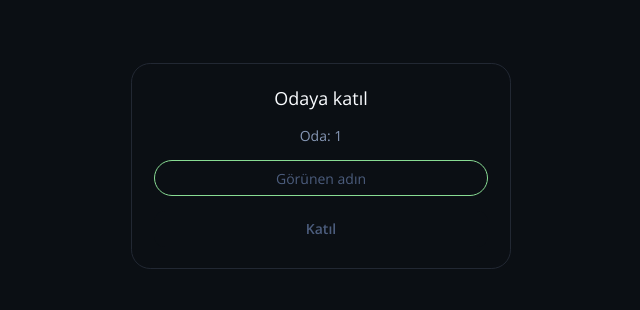
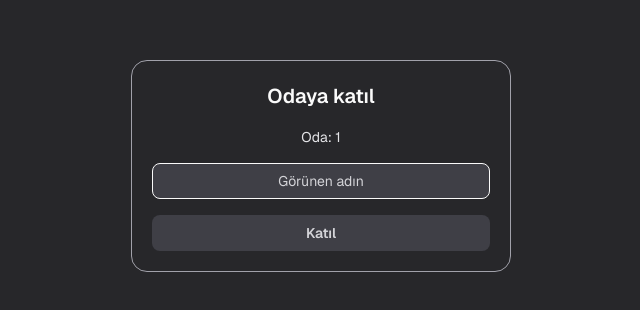
Before and after one commit to mfakyol/meet, a React (Vite) app in the folder client/: page /room/1 in a window 1280 px wide. Shown: the part 234-544 px from the top of the page, without its empty margins (319-959 px from the left). Built offline with nearby package versions, Linux system fonts and the light colour scheme.

Commit message:
feat(client): apply basic shadcn theme (zinc primary, Geist)

```diff
--- a/client/index.html
+++ b/client/index.html
@@ -7,7 +7,7 @@
     <link rel="preconnect" href="https://fonts.googleapis.com" />
     <link rel="preconnect" href="https://fonts.gstatic.com" crossorigin />
     <link
-      href="https://fonts.googleapis.com/css2?family=Open+Sans:wght@400;500;600;700&family=Roboto+Mono&display=swap"
+      href="https://fonts.googleapis.com/css2?family=Geist:wght@300;400;500;600;700&family=Geist+Mono&display=swap"
       rel="stylesheet"
     />
   </head>
--- a/client/src/components/room/VideoTile.tsx
+++ b/client/src/components/room/VideoTile.tsx
@@ -52,7 +52,7 @@ export function VideoTile({
 
         {videoOff && (
           <div className={classes.placeholder}>
-            <Avatar size={80} radius="xl" color="Remoraid" variant="light">
+            <Avatar size={80} radius="xl" variant="light">
               {initials(name)}
             </Avatar>
           </div>
--- a/client/src/theme.ts
+++ b/client/src/theme.ts
@@ -1,253 +1,89 @@
-import type { MantineThemeOverride } from "@mantine/core";
+import { createTheme, rem, type MantineColorsTuple } from "@mantine/core";
 
-// App-wide Mantine theme (dark, near-black palette with a custom "Remoraid"
-// green primary). Fonts (Open Sans, Roboto Mono) are loaded in index.html.
-export const theme: MantineThemeOverride = {
+// Basic shadcn-flavored theme: palette + typography + spacing/radius. (The full
+// shadcn build ships a CSS-variables resolver + per-component overrides — we
+// intentionally keep just the core theme here.)
+
+const zinc: MantineColorsTuple = ["#fafafa","#f4f4f5","#e4e4e7","#d4d4d8","#a1a1aa","#52525b","#3f3f46","#27272a","#18181b","#09090b","#71717A"];
+const slate: MantineColorsTuple = ["#f8fafc","#f1f5f9","#e2e8f0","#cbd5e1","#94a3b8","#475569","#334155","#1e293b","#0f172a","#020817","#64748B"];
+const gray: MantineColorsTuple = ["#f9fafb","#f3f4f6","#e5e7eb","#d1d5db","#9ca3af","#4b5563","#374151","#1f2937","#111827","#030712","#6B7280"];
+const neutral: MantineColorsTuple = ["#fafafa","#f5f5f5","#e5e5e5","#d4d4d4","#a3a3a3","#525252","#404040","#262626","#171717","#0a0a0a","#737373"];
+const stone: MantineColorsTuple = ["#fafaf9","#f5f5f4","#e7e5e4","#d6d3d1","#a8a29e","#57534e","#44403c","#292524","#1c1917","#0c0a09","#78716C"];
+const red: MantineColorsTuple = ["#FEF2F2","#FEE2E2","#FECACA","#FCA5A5","#F87171","#DC2626","#B91C1C","#991B1B","#7F1D1D","#450A0A","#EF4444"];
+const rose: MantineColorsTuple = ["#fff1f2","#ffe4e6","#fecdd3","#fda4af","#fb7185","#e11d48","#be123c","#9f1239","#881337","#4c0519","#F43F5E"];
+const orange: MantineColorsTuple = ["#fff7ed","#ffedd5","#fed7aa","#fdba74","#fb923c","#f97316","#ea580c","#9a3412","#7c2d12","#431407","#F97316"];
+const amber: MantineColorsTuple = ["#FFFBEB","#FEF3C7","#FDE68A","#FCD34D","#FBBF24","#f59e0b","#D97706","#92400E","#78350F","#451A03","#F59E0B"];
+const yellow: MantineColorsTuple = ["#fefce8","#fef9c3","#fef08a","#fde047","#facc15","#ca8a04","#a16207","#854d0e","#713f12","#3f2c06","#F59E0B"];
+const lime: MantineColorsTuple = ["#f7fee7","#ecfccb","#d9f99d","#bef264","#a3e635","#4d7c0f","#3f6212","#365314","#1a2e05","#0f1903","#84CC16"];
+const green: MantineColorsTuple = ["#F0FDF4","#DCFCE7","#BBF7D0","#86EFAC","#4ADE80","#22c55e","#16A34A","#166534","#14532D","#052E16","#10B981"];
+const emerald: MantineColorsTuple = ["#ecfdf5","#d1fae5","#a7f3d0","#6ee7b7","#34d399","#059669","#047857","#065f46","#064e3b","#022c22","#10B981"];
+const teal: MantineColorsTuple = ["#f0fdfa","#ccfbf1","#99f6e4","#5eead4","#2dd4bf","#0d9488","#0f766e","#115e59","#134e4a","#042f2e","#14B8A6"];
+const cyan: MantineColorsTuple = ["#ecfeff","#cffafe","#a5f3fc","#67e8f9","#22d3ee","#0891b2","#0e7490","#155e75","#164e63","#083344","#06B6D4"];
+const sky: MantineColorsTuple = ["#f0f9ff","#e0f2fe","#bae6fd","#7dd3fc","#38bdf8","#0284c7","#0369a1","#075985","#0c4a6e","#082f49","#0EA5E9"];
+const blue: MantineColorsTuple = ["#eff6ff","#dbeafe","#bfdbfe","#93c5fd","#60a5fa","#3b82f6","#2563eb","#1e40af","#1e3a8a","#172554","#3B82F6"];
+const indigo: MantineColorsTuple = ["#eef2ff","#e0e7ff","#c7d2fe","#a5b4fc","#818cf8","#4f46e5","#4338ca","#3730a3","#312e81","#1e1b4b","#6366F1"];
+const violet: MantineColorsTuple = ["#f5f3ff","#ede9fe","#ddd6fe","#c4b5fd","#a78bfa","#7c3aed","#6d28d9","#5b21b6","#4c1d95","#1e1b4b","#8B5CF6"];
+const purple: MantineColorsTuple = ["#faf5ff","#f3e8ff","#e9d5ff","#d8b4fe","#c084fc","#9333ea","#7e22ce","#6b21a8","#581c87","#2e1065","#A855F7"];
+const fuchsia: MantineColorsTuple = ["#fdf4ff","#fae8ff","#f5d0fe","#f0abfc","#e879f9","#c026d3","#a21caf","#86198f","#701a75","#4a044e","#D946EF"];
+const pink: MantineColorsTuple = ["#fdf2f8","#fce7f3","#fbcfe8","#f9a8d4","#f472b6","#db2777","#be185d","#9d174d","#831843","#500724","#EC4899"];
+
+export const theme = createTheme({
   colors: {
-    dark: [
-      "#fafcff",
-      "#cad5e8",
-      "#8697b5",
-      "#4c5d7d",
-      "#222833",
-      "#222938",
-      "#0b0f14",
-      "#0b0f14",
-      "#030405",
-      "#000000",
-    ],
-    gray: [
-      "#e3e7f1",
-      "#d8ddeb",
-      "#ced4e5",
-      "#c3cadf",
-      "#b8c1d9",
-      "#b8c1d9",
-      "#7b8cb8",
-      "#4b5c8b",
-      "#2a334d",
-      "#090b10",
-    ],
-    blue: [
-      "#ddf4ff",
-      "#b6e3ff",
-      "#80ccff",
-      "#54aeff",
-      "#218bff",
-      "#0969da",
-      "#0550ae",
-      "#033d8b",
-      "#0a3069",
-      "#002155",
-    ],
-    green: [
-      "#dafbe1",
-      "#aceebb",
-      "#6fdd8b",
-      "#4ac26b",
-      "#2da44e",
-      "#1a7f37",
-      "#116329",
-      "#044f1e",
-      "#003d16",
-      "#002d11",
-    ],
-    yellow: [
-      "#fff8c5",
-      "#fae17d",
-      "#eac54f",
-      "#d4a72c",
-      "#bf8700",
-      "#9a6700",
-      "#7d4e00",
-      "#633c01",
-      "#4d2d00",
-      "#3b2300",
-    ],
-    orange: [
-      "#fff1e5",
-      "#ffd8b5",
-      "#ffb77c",
-      "#fb8f44",
-      "#e16f24",
-      "#bc4c00",
-      "#953800",
-      "#762c00",
-      "#5c2200",
-      "#471700",
-    ],
-    red: [
-      "#fff5f5",
-      "#ffe3e3",
-      "#ffc9c9",
-      "#ffa8a8",
-      "#ff8787",
-      "#ff6b6b",
-      "#fa5252",
-      "#f03e3e",
-      "#e03131",
-      "#c92a2a",
-    ],
-    pink: [
-      "#fff0f6",
-      "#ffdeeb",
-      "#fcc2d7",
-      "#faa2c1",
-      "#f783ac",
-      "#f06595",
-      "#e64980",
-      "#d6336c",
-      "#c2255c",
-      "#a61e4d",
-    ],
-    grape: [
-      "#f8f0fc",
-      "#f3d9fa",
-      "#eebefa",
-      "#e599f7",
-      "#da77f2",
-      "#cc5de8",
-      "#be4bdb",
-      "#ae3ec9",
-      "#9c36b5",
-      "#862e9c",
-    ],
-    violet: [
-      "#f3f0ff",
-      "#e5dbff",
-      "#d0bfff",
-      "#b197fc",
-      "#9775fa",
-      "#845ef7",
-      "#7950f2",
-      "#7048e8",
-      "#6741d9",
-      "#5f3dc4",
-    ],
-    indigo: [
-      "#edf2ff",
-      "#dbe4ff",
-      "#bac8ff",
-      "#91a7ff",
-      "#748ffc",
-      "#5c7cfa",
-      "#4c6ef5",
-      "#4263eb",
-      "#3b5bdb",
-      "#364fc7",
-    ],
-    cyan: [
-      "#e3fafc",
-      "#c5f6fa",
-      "#99e9f2",
-      "#66d9e8",
-      "#3bc9db",
-      "#22b8cf",
-      "#15aabf",
-      "#1098ad",
-      "#0c8599",
-      "#0b7285",
-    ],
-    teal: [
-      "#e6fcf5",
-      "#c3fae8",
-      "#96f2d7",
-      "#63e6be",
-      "#38d9a9",
-      "#20c997",
-      "#12b886",
-      "#0ca678",
-      "#099268",
-      "#087f5b",
-    ],
-    lime: [
-      "#f4fce3",
-      "#e9fac8",
-      "#d8f5a2",
-      "#c0eb75",
-      "#a9e34b",
-      "#94d82d",
-      "#82c91e",
-      "#74b816",
-      "#66a80f",
-      "#5c940d",
-    ],
-    Remoraid: [
-      "#dcf2de",
-      "#c7eccc",
-      "#b2e6b9",
-      "#9de1a6",
-      "#88db93",
-      "#88db93",
-      "#5fc26d",
-      "#479454",
-      "#296133",
-      "#19361d",
-    ],
+    slate, gray, zinc, neutral, stone,
+    red, rose, orange, amber, yellow,
+    lime, green, emerald, teal, cyan, sky, blue,
+    indigo, violet, purple, fuchsia, pink,
+    primary: zinc,
+    secondary: zinc,
+    dark: zinc,
+    error: red,
+    success: green,
+    info: blue,
+    warning: amber,
   },
-  primaryColor: "Remoraid",
-  primaryShade: {
-    light: 6,
-    dark: 5,
-  },
-  white: "#ffffff",
-  black: "#24292f",
+  primaryColor: "primary",
+  primaryShade: { light: 8, dark: 0 },
   autoContrast: true,
   luminanceThreshold: 0.3,
-  fontFamily: "Open Sans",
-  fontFamilyMonospace: "Roboto Mono",
+  focusRing: "never",
+  cursorType: "pointer",
+  fontFamily: "Geist",
+  radius: {
+    xs: rem("6px"),
+    sm: rem("8px"),
+    md: rem("12px"),
+    lg: rem("16px"),
+    xl: rem("24px"),
+  },
+  defaultRadius: "sm",
+  spacing: {
+    xs: rem("10px"),
+    sm: rem("12px"),
+    md: rem("16px"),
+    lg: rem("20px"),
+    xl: rem("24px"),
+  },
+  fontSizes: {
+    xs: rem("12px"),
+    sm: rem("14px"),
+    md: rem("16px"),
+    lg: rem("18px"),
+    xl: rem("20px"),
+  },
   headings: {
-    fontFamily: "Open Sans",
-    fontWeight: "500",
+    fontFamily: "Geist",
     sizes: {
-      h1: { fontSize: "3.125rem", lineHeight: "1.3", fontWeight: "700" },
-      h2: { fontSize: "1.625rem", lineHeight: "1.35", fontWeight: "0" },
-      h3: { fontSize: "1.375rem", lineHeight: "1.4", fontWeight: "0" },
-      h4: { fontSize: "1.125rem", lineHeight: "1.45", fontWeight: "0" },
-      h5: { fontSize: "1rem", lineHeight: "1.5", fontWeight: "0" },
-      h6: { fontSize: "0.875rem", lineHeight: "1.5", fontWeight: "0" },
+      h1: { fontSize: rem("36px"), lineHeight: rem("44px"), fontWeight: "600" },
+      h2: { fontSize: rem("30px"), lineHeight: rem("38px"), fontWeight: "600" },
+      h3: { fontSize: rem("24px"), lineHeight: rem("32px"), fontWeight: "600" },
+      h4: { fontSize: rem("20px"), lineHeight: rem("30px"), fontWeight: "600" },
     },
   },
-  scale: 1,
-  radius: {
-    xs: "0.325rem",
-    sm: "0.75rem",
-    md: "0.7rem",
-    lg: "1.2rem",
-    xl: "2.4rem",
+  shadows: {
+    xs: "0 1px 2px rgba(0, 0, 0, 0.05)",
+    sm: "0 1px 3px rgba(0, 0, 0, 0.1), 0 1px 2px rgba(0, 0, 0, 0.06)",
+    md: "0 4px 6px rgba(0, 0, 0, 0.1), 0 2px 4px rgba(0, 0, 0, 0.06)",
+    lg: "0 10px 15px rgba(0, 0, 0, 0.1), 0 4px 6px rgba(0, 0, 0, 0.05)",
+    xl: "0 20px 25px rgba(0, 0, 0, 0.1), 0 10px 10px rgba(0, 0, 0, 0.04)",
   },
-  spacing: {
-    xs: "0.525rem",
-    sm: "0.65rem",
-    md: "0.9rem",
-    lg: "1.35rem",
-    xl: "2.2rem",
-  },
-  defaultRadius: "md",
-  breakpoints: {
-    xs: "36em",
-    sm: "48em",
-    md: "62em",
-    lg: "75em",
-    xl: "88em",
-  },
-  fontSmoothing: true,
-  respectReducedMotion: false,
-  focusRing: "auto",
-  cursorType: "default",
-  components: {
-    Input: {
-      defaultProps: {
-        variant: "default",
-        radius: "xl",
-      },
-      styles: {},
-    },
-    Card: {
-      defaultProps: {
-        withBorder: true,
-      },
-      styles: {},
-    },
-  },
-};
+});
```
Also changed, not shown: client/src/mantine.d.ts (deleted, +0 -11 lines).
